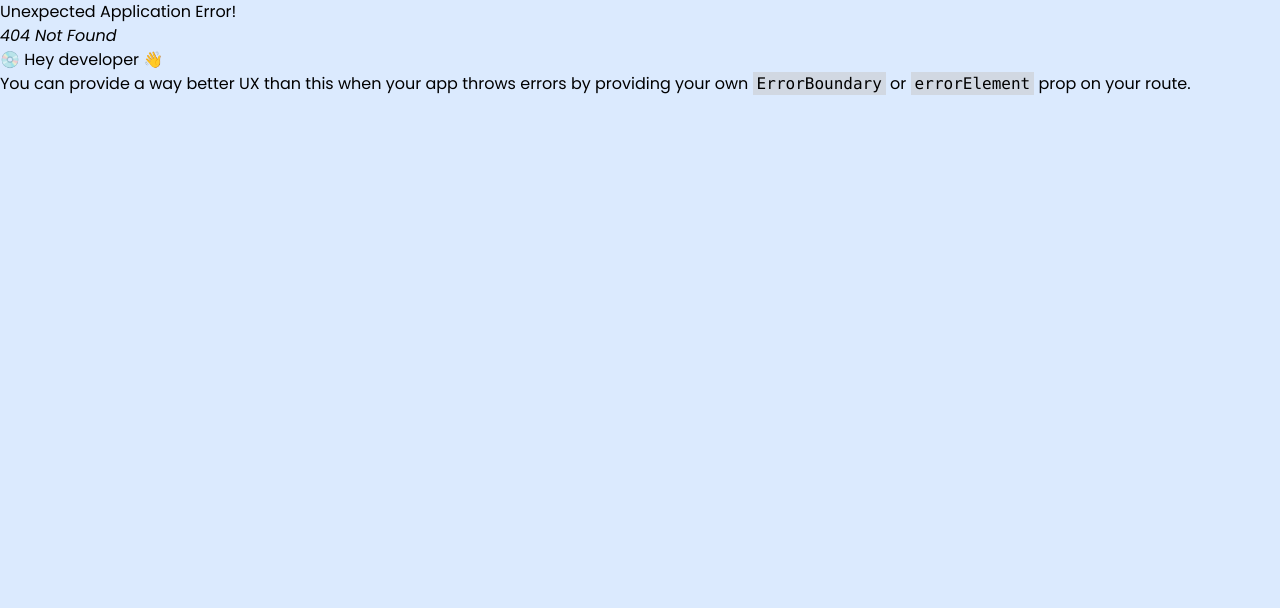
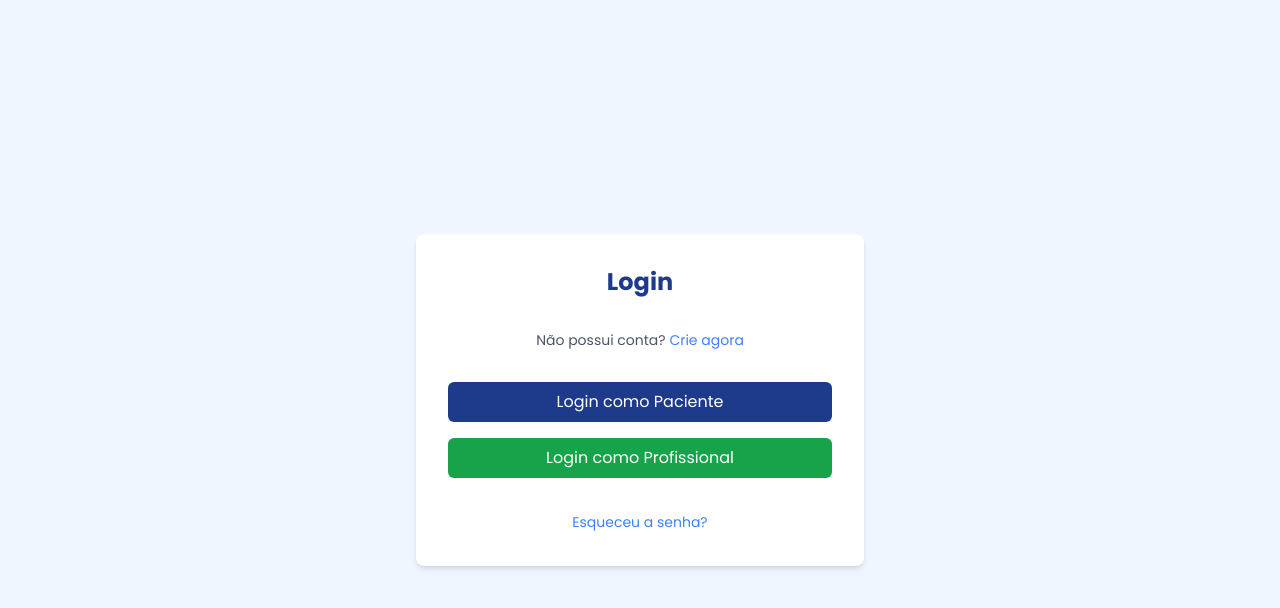
Before and after one commit to PedrooMURILO/agendamente-front-project, a React (Vite) app: page /redirectlogin in a window 1280 px wide. Before the commit this address had no page. Shown: the top 608 px of the page. Built offline with nearby package versions, Linux system fonts and the light colour scheme.

Commit message:
Creating the redirect screen for user login and deletion of login page

```diff
--- a/src/components/Navbar.jsx
+++ b/src/components/Navbar.jsx
@@ -40,7 +40,7 @@ function Navbar() {
             </li>
             <li>
               <Link
-                to={"/login"}
+                to={"/redirectlogin"}
                 className="lg:px-3 lg:py-2 hover:border-b-4 border-white cursor-pointer"
               >
                 Login
--- a/src/components/login/Login.jsx
+++ /dev/null
@@ -1,22 +0,0 @@
-function Login() {
-  return (
-    <>
-      <h1>Oi, mundo</h1>
-      <p>
-        Lorem ipsum dolor sit amet consectetur adipisicing elit. Odio,
-        quibusdam. Sit modi minima dolor tenetur eum praesentium sequi vitae
-        libero ullam sint, quidem neque necessitatibus soluta, error voluptas
-        itaque cum velit enim? Accusantium tempore atque illum sint voluptates
-        numquam iste consequatur, est recusandae ad pariatur quia neque
-        quibusdam, perferendis eos quo similique voluptas? Doloribus accusamus
-        dolor totam ab iusto perferendis mollitia doloremque, veniam recusandae
-        voluptatem libero nemo quidem sapiente, officiis commodi earum
-        accusantium hic provident repudiandae! Asperiores praesentium vero
-        eligendi a veniam, vitae recusandae earum reiciendis, labore laborum ea
-        quasi quia dicta nostrum ad aut nihil odit soluta enim et.
-      </p>
-    </>
-  );
-}
-
-export default Login;
--- /dev/null
+++ b/src/components/redirectlogin/RedirectLogin.jsx
@@ -0,0 +1,32 @@
+function RedirectLogin() {
+  return (
+    <div className="flex justify-center items-center h-screen bg-blue-50">
+      <div className="w-full max-w-md p-8 space-y-8 bg-white rounded-lg shadow-md">
+        <h2 className="text-center text-2xl font-bold text-blue-900">Login</h2>
+        <p className="text-center text-sm text-gray-600">
+          Não possui conta?{' '}
+          <a href="/register" className="text-blue-500 hover:underline">
+            Crie agora
+          </a>
+        </p>
+
+        <div className="space-y-4">
+          <a href="/login/paciente" className="block w-full py-2 text-center text-white bg-blue-900 rounded-md hover:bg-blue-950 focus:outline-none focus:ring-2 focus:ring-blue-500">
+            Login como Paciente
+          </a>
+          <a href="/login/profissional" className="block w-full py-2 text-center text-white bg-green-600 rounded-md hover:bg-green-700 focus:outline-none focus:ring-2 focus:ring-green-500">
+            Login como Profissional
+          </a>
+        </div>
+
+        <div className="text-center">
+          <a href="/forgot-password" className="text-sm text-blue-500 hover:underline">
+            Esqueceu a senha?
+          </a>
+        </div>
+      </div>
+    </div>
+  );
+}
+
+export default RedirectLogin;
```
Also changed, not shown: src/main.jsx (+4 -3 lines).
